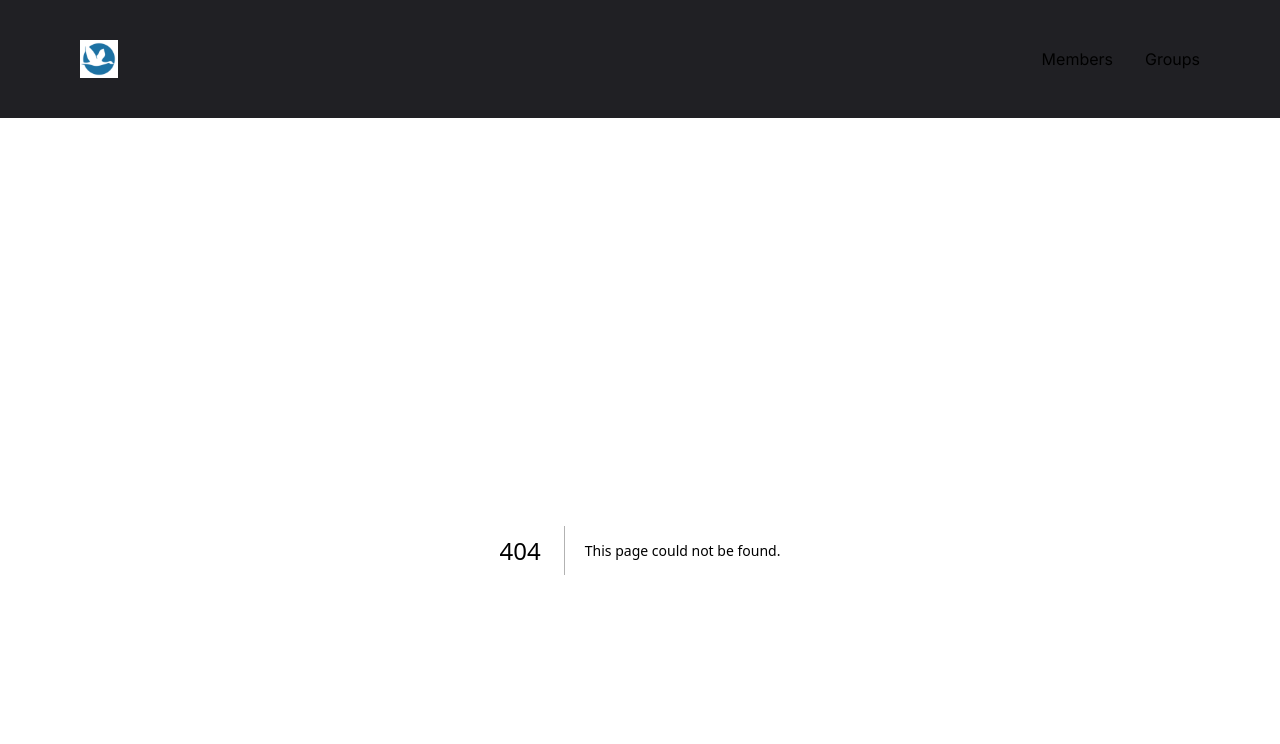
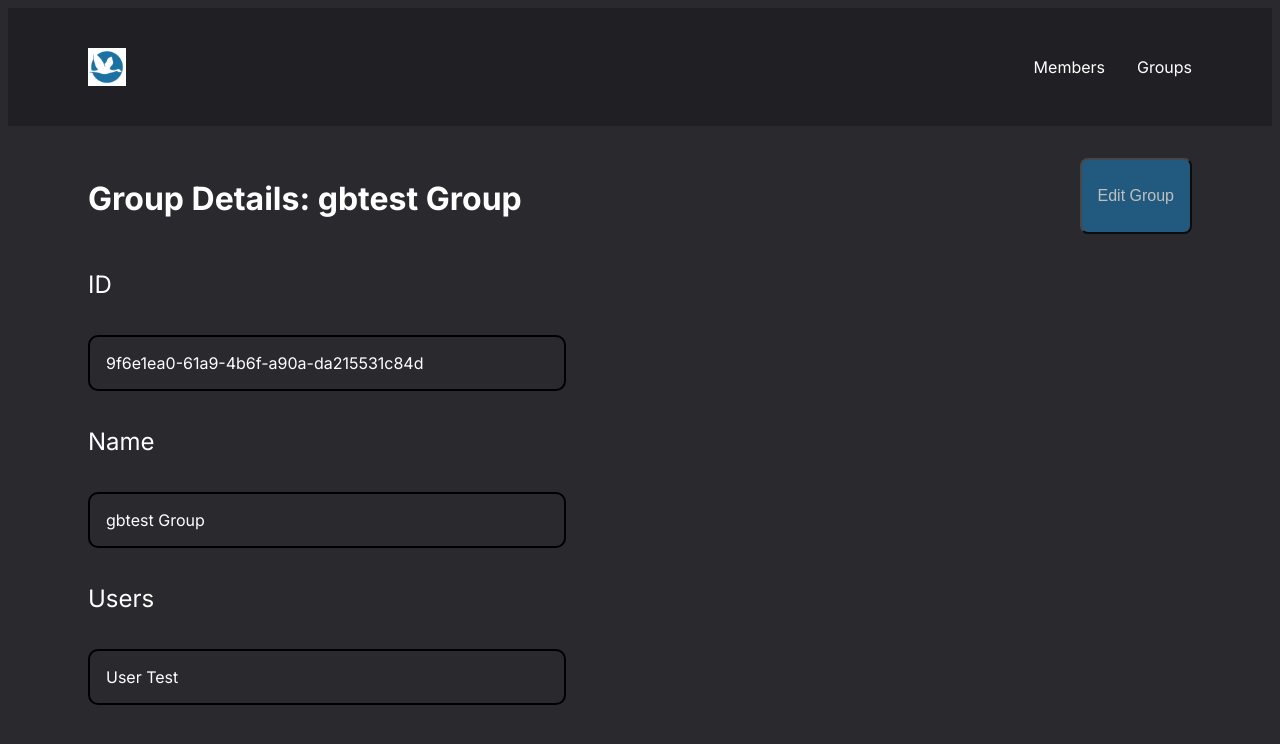
Before and after one commit to GBTelles1/user-management-admin, a Next.js app: page /groups/9f6e1ea0-61a9-4b6f-a90a-da215531c84d in a window 1280 px wide. Before the commit this address had no page. Shown: the top 744 px of the page. Built offline with nearby package versions, Linux system fonts and the light colour scheme; data requests are answered from the project's data file.

Commit message:
Create the page groups/id
Group's details page

```diff
--- a/src/app/components/GroupsDataTable/index.tsx
+++ b/src/app/components/GroupsDataTable/index.tsx
@@ -31,7 +31,7 @@ export function GroupsDataTable({ groups }: GroupsDataTableProps) {
                 <td>{group.name}</td>
                 <td>{numberOfUsersText}</td>
                 <td>
-                  <Link href={'#'}>
+                  <Link href={`/groups/${group.id}`}>
                     See Details
                   </Link>
                 </td>
--- /dev/null
+++ b/src/app/groups/[id]/page.tsx
@@ -0,0 +1,80 @@
+'use client';
+
+import { useEffect, useState } from 'react';
+import { PageTitle, UserDetailsContainer, UserDetailsHeader } from './styles';
+import { GroupViewMode } from './components/GroupViewMode';
+import { GroupEditMode } from './components/GroupEditMode';
+import { Group, User } from '@/interfaces';
+
+interface GroupDetailsPageProps {
+  params: { id: string }
+}
+
+export default function GroupDetailsPage({ params }: GroupDetailsPageProps) {
+  const [editMode, setEditMode] = useState<boolean>(false);
+  const switchModeButtonText = editMode ? 'View' : 'Edit';
+
+  const groupId = params.id;
+
+  const [currentGroup, setCurrentGroup] = useState<Group>({
+    id: '',
+    name: '',
+    usersId: [''],
+  });
+
+  const [currentGroupUsers, setCurrentGroupUsers] = useState<User[]>([]);
+
+  async function getGroup(groupId: string) {
+    const fetchGroupResponse = await fetch(`http://localhost:3004/groups/${groupId}`);
+    const group: Group= await fetchGroupResponse.json();
+
+    setCurrentGroup(group);
+    return group;
+  }
+
+  async function getUsers(userIdList: string[]) {
+    userIdList.map(async (userId) => {
+      const fetchUserResponse = await fetch(`http://localhost:3004/users/${userId}`);
+      const user: User= await fetchUserResponse.json();
+
+      setCurrentGroupUsers((previousState) => [...previousState, user]);
+    });
+  }
+
+  useEffect(() => {
+    if (currentGroup.id === '') {
+      getGroup(groupId).then((group) => {
+        getUsers(group.usersId);
+      });
+    }
+  }, [groupId, currentGroup]);
+
+  return (
+    <UserDetailsContainer>
+      <UserDetailsHeader>
+        <PageTitle>
+          Group Details: {currentGroup.name}
+        </PageTitle>
+
+        <button onClick={() => setEditMode((previousState) => !previousState)}>
+          {switchModeButtonText} Group
+        </button>
+      </UserDetailsHeader>
+
+      {!editMode &&
+        <GroupViewMode
+          currentGroup={currentGroup}
+          currentGroupUsers={currentGroupUsers}
+        />
+      }
+
+      {!!editMode &&
+        <GroupEditMode
+          currentGroup={currentGroup}
+          setCurrentGroup={setCurrentGroup}
+          currentGroupUsers={currentGroupUsers}
+        />
+      }
+    </UserDetailsContainer>
+  );
+}
--- /dev/null
+++ b/src/app/groups/[id]/styles.ts
@@ -0,0 +1,38 @@
+import styled from 'styled-components';
+
+export const UserDetailsContainer = styled.main`
+  padding: 0 5rem;
+
+  display: flex;
+  flex-direction: column;
+  gap: 1rem;
+
+  h2 {
+    font-weight: 400;
+  }
+`;
+
+export const UserDetailsHeader = styled.header`
+   display: flex;
+   justify-content: space-between;
+
+   button {
+    background: #1E70A0;
+    padding: 1rem;
+    border-radius: 8px;
+    font-size: 1rem;
+
+    cursor: pointer;
+
+    opacity: 70%;
+
+    transition: 1s ease-out;
+    &:hover {
+      opacity: 100%;
+    }
+   }
+`;
+
+export const PageTitle = styled.h1`
+  margin-bottom: 1rem;
+`;
```
